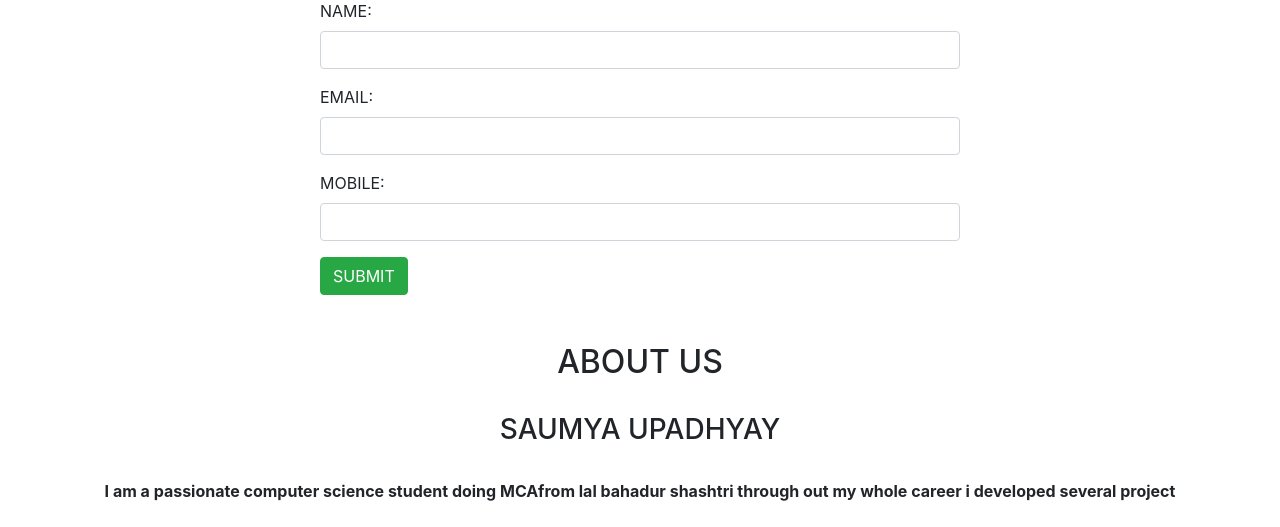
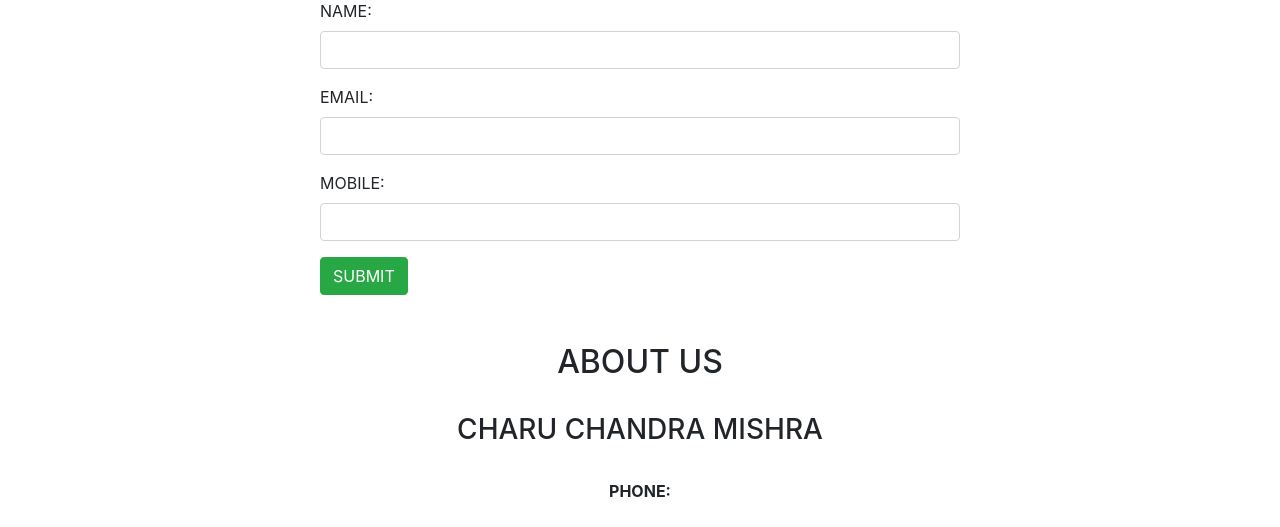
Before and after one commit to charuchandramishra/personalwebsite, a PHP site: page / in a window 1280 px wide. Shown: the part 2628-3155 px from the top of the page. Run offline with PHP 8.4, Linux system fonts and the light colour scheme.

Commit message:
Update index.php

```diff
--- a/index.php
+++ b/index.php
@@ -9,7 +9,7 @@
 </head>
 <body>
 <nav class="navbar navbar-expand-lg navbar-dark bg-dark">
-  <a class="navbar-brand" href="#">SAUMYA BLOG'S</a>
+  <a class="navbar-brand" href="#">PERSONAL BLOG'S</a>
   <button class="navbar-toggler" type="button" data-toggle="collapse" data-target="#navbarSupportedContent" aria-controls="navbarSupportedContent" aria-expanded="false" aria-label="Toggle navigation">
     <span class="navbar-toggler-icon"></span>
   </button>
@@ -172,8 +172,8 @@
         <h2 class="text-center">ABOUT US</h2>
     </div>
     <div class="container-fluid">
-        <h3 class="text-center">SAUMYA UPADHYAY</h3><br>
-        <p class="text-center"><b> I am a passionate computer science student doing MCAfrom lal bahadur shashtri through out my whole career i developed several project</b></p>
+        <h3 class="text-center">CHARU CHANDRA MISHRA</h3><br>
+        <p class="text-center"><b>PHONE: </b></p>
     </div>
 </section>
 </a>
```
